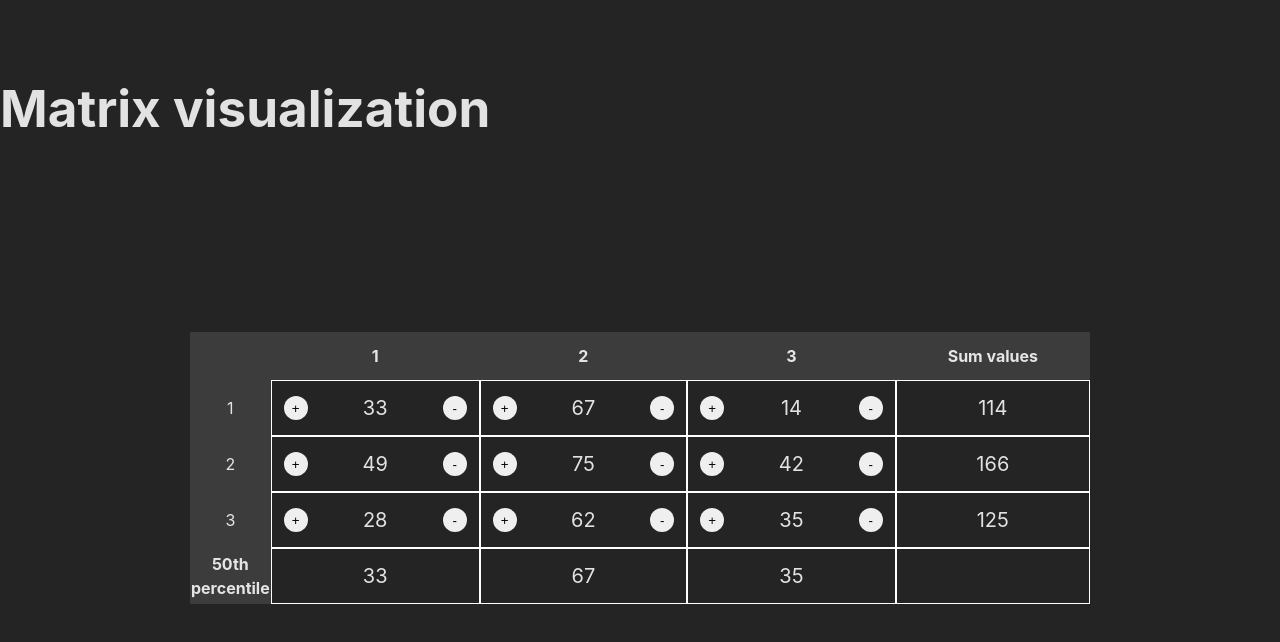
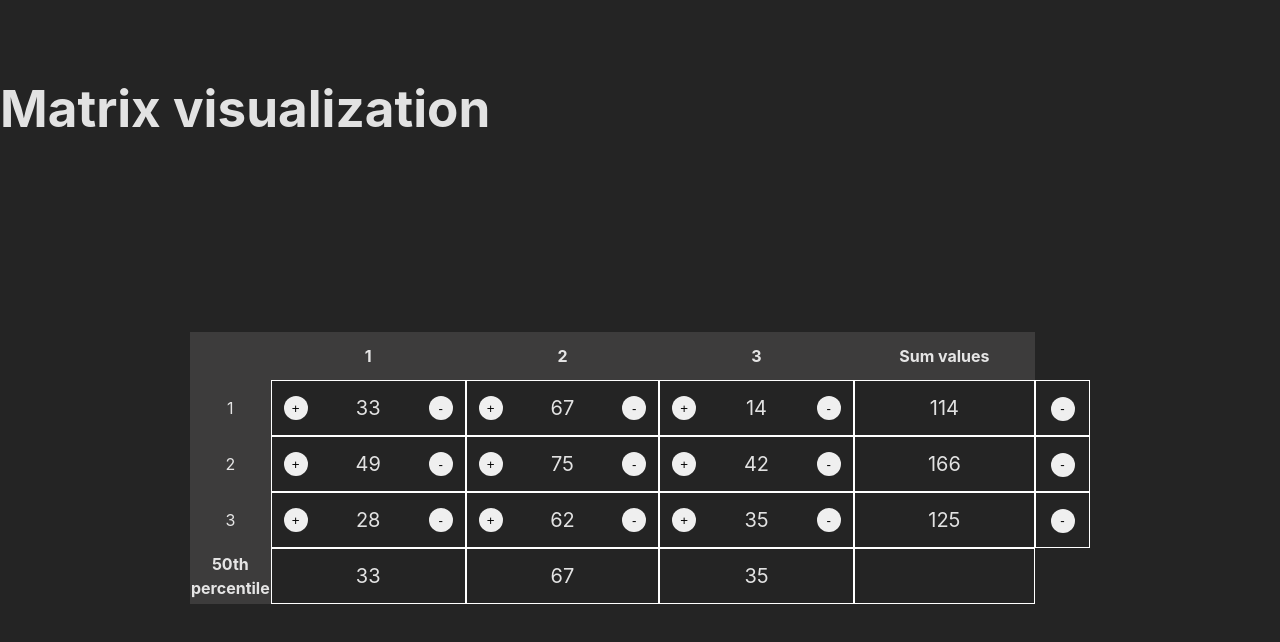
Before and after one commit to ydem1/matrix-visualization, a React (Vite) app: page / in a window 1280 px wide. Shown: the top 642 px of the page. Built offline with nearby package versions, Linux system fonts and the light colour scheme.

Commit message:
add delete row

```diff
--- a/src/components/Table/TableBody.tsx
+++ b/src/components/Table/TableBody.tsx
@@ -14,7 +14,7 @@ export const TableBody: FC = () => {
         <TableRow
           key={index}
           rows={item}
-          currentRowNumber={index + 1}
+          indexRow={index}
           activeCells={activeCells}
         />
       ))}
--- a/src/components/Table/TableRow/TableRow.module.scss
+++ b/src/components/Table/TableRow/TableRow.module.scss
@@ -19,4 +19,30 @@
       background-color: #ffffff33;
     }
   }
+
+  &__delete-row {
+    border: 1px solid #fff;
+    text-align: center;
+  }
+
+  &__button {
+    width: 24px;
+    height: 24px;
+
+    border-radius: 100%;
+    border: none;
+
+    cursor: pointer;
+    transition: all 0.2s ease;
+
+    &:hover {
+      transform: scale(1.1);
+      background: #d30a0a;
+      opacity: 0.8;
+    }
+
+    &:active {
+      transform: scale(0.95);
+    }
+  }
 }
--- a/src/components/Table/TableRow/index.tsx
+++ b/src/components/Table/TableRow/index.tsx
@@ -1,4 +1,5 @@
-import { FC, useState } from "react";
+import { FC, useContext, useState } from "react";
+import { MatrixContext } from "src/components/MatrixContext";
 import { calculatePercentageRounded } from "src/utils/calculatePercentageRoundedю";
 import { getMaxValueInRow } from "src/utils/getMaxValueInRow";
 import { getSumAmount } from "src/utils/getSumAmount";
@@ -7,32 +8,38 @@ import { TableCell } from "../TableCell";
 import styles from "./TableRow.module.scss";
 
 interface Props {
-  currentRowNumber: number;
+  indexRow: number;
   activeCells: number[];
   rows: Cell[];
 }
 
-export const TableRow: FC<Props> = ({
-  currentRowNumber,
-  rows,
-  activeCells,
-}) => {
+export const TableRow: FC<Props> = ({ indexRow, rows, activeCells }) => {
+  const { setMatrix } = useContext(MatrixContext);
+
   const [activeRow, setActiveRow] = useState(null);
 
   const rowSum = getSumAmount(rows);
   const maxAmount = getMaxValueInRow(rows);
 
   const handleMouseEnter = () => {
-    setActiveRow(currentRowNumber);
+    setActiveRow(indexRow);
   };
 
   const handleMouseLeave = () => {
     setActiveRow(null);
   };
 
+  const handleDeleteRow = () => {
+    setMatrix((matrix) =>
+      matrix.length !== 1
+        ? matrix.filter((_, index) => index !== indexRow)
+        : matrix
+    );
+  };
+
   return (
     <tr className={styles["table-row"]}>
-      <td className={styles["table-row__cell"]}>{currentRowNumber}</td>
+      <td className={styles["table-row__cell"]}>{indexRow + 1}</td>
 
       {rows.map((cell) => (
         <TableCell
@@ -40,7 +47,7 @@ export const TableRow: FC<Props> = ({
           cell={cell}
           isActive={activeCells.includes(cell.id)}
           percentage={calculatePercentageRounded(cell.amount, rowSum)}
-          isPercentageVisble={currentRowNumber === activeRow}
+          isPercentageVisble={indexRow === activeRow}
           maxAmount={maxAmount}
         />
       ))}
@@ -52,6 +59,15 @@ export const TableRow: FC<Props> = ({
       >
         {rowSum}
       </td>
+
+      <td className={styles["table-row__delete-row"]}>
+        <button
+          className={styles["table-row__button"]}
+          onClick={handleDeleteRow}
+        >
+          -
+        </button>
+      </td>
     </tr>
   );
 };
```
